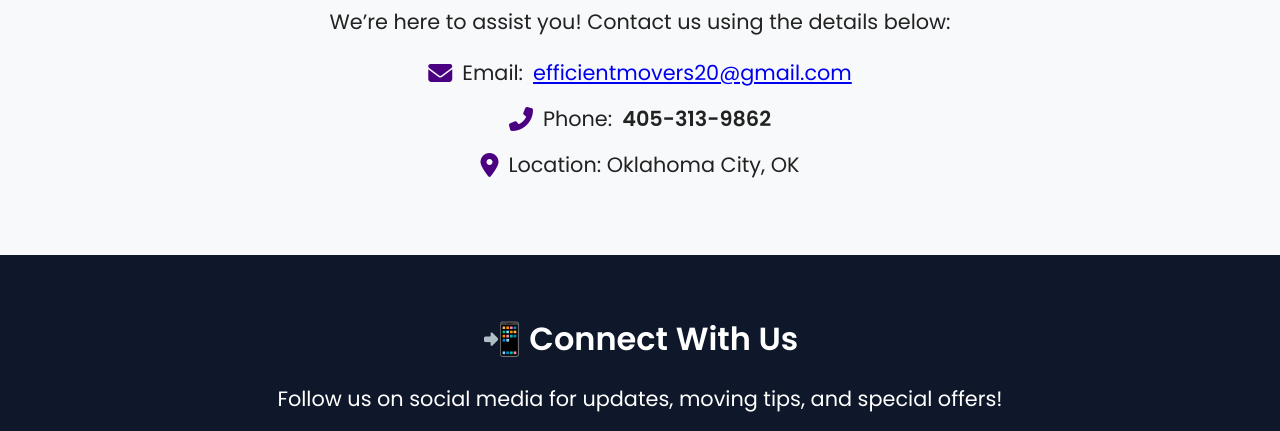
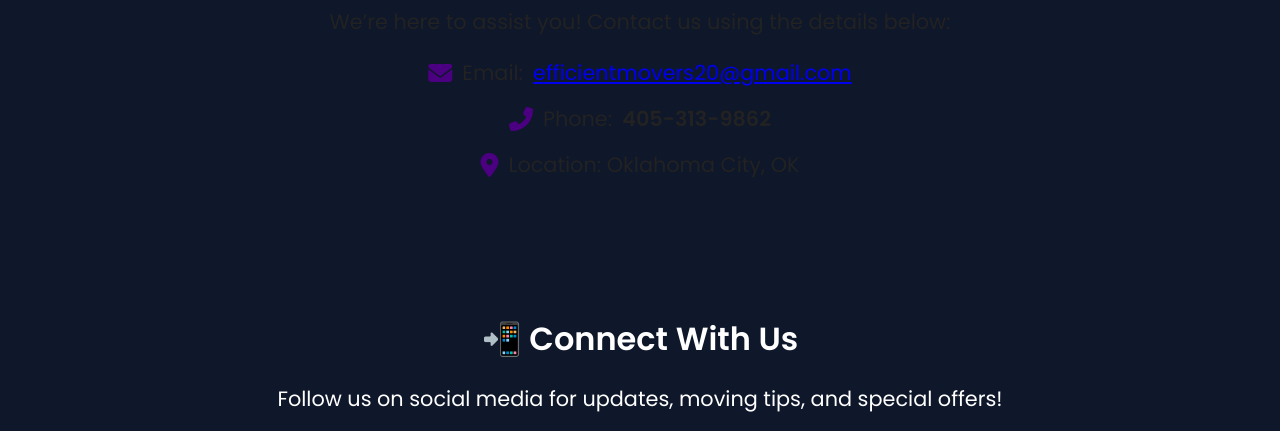
Before and after one commit to xtcedro/efm, a plain HTML site: page public/contact.html in a window 1280 px wide. Shown: the part 682-1113 px from the top of the page. Drawn offline with Linux system fonts and the light colour scheme; no server answers.

Commit message:
Update contact.css

```diff
--- a/public/assets/css/contact.css
+++ b/public/assets/css/contact.css
@@ -41,7 +41,7 @@ h2 {
 
 /* ✅ Contact Info Section */
 .contact-info {
-    background: var(--background-light);
+    background: var(--background-dark);
     padding: 60px 20px;
 }
 
```
